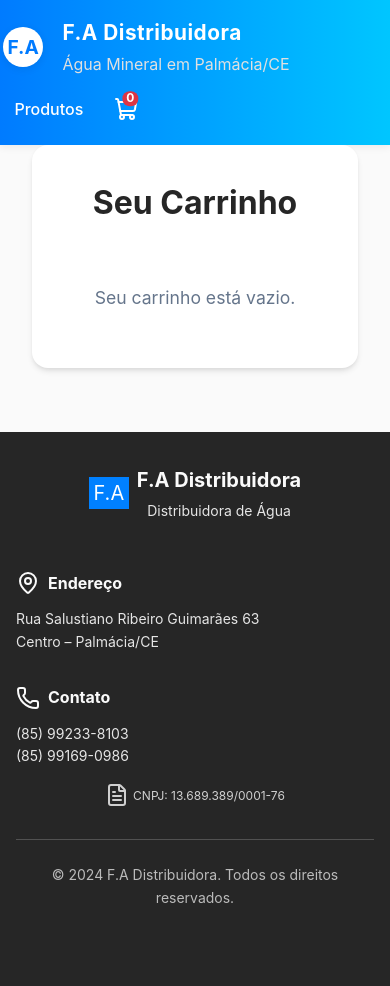
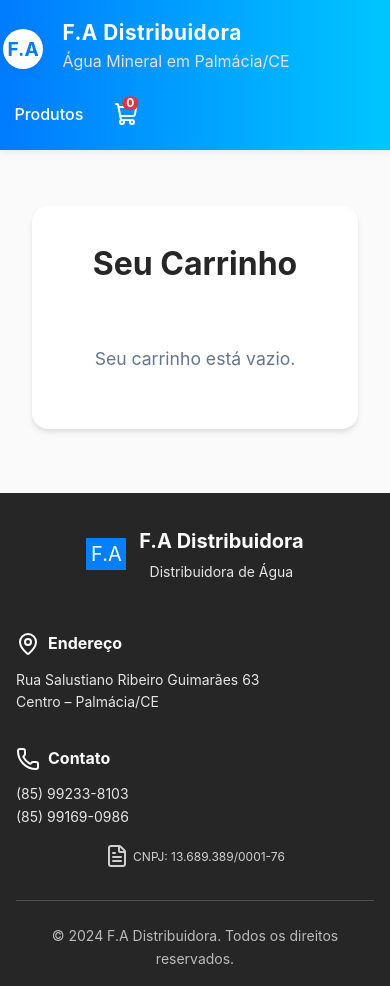
Before and after one commit to Kauanrodrigues01/delivery-agua, a Django app: page /cart/ in a window 390 px wide. Before the commit the page ends 903 px from the top, so only its background shows below. Run offline with Django 5.2, Linux system fonts and the light colour scheme; data comes from the database, SQL or seed files in the repository; data that the repository does not hold is empty.

Commit message:
style(base,cart): update base layout and improve cart responsiveness
- Refactor base.html for layout or style adjustments.
- Enhance cart/styles.css for better responsive

```diff
--- a/static/cart/styles.css
+++ b/static/cart/styles.css
@@ -59,6 +59,7 @@
     border-radius: var(--radius-lg);
     box-shadow: var(--shadow-card);
     padding: 2rem 2rem 1.5rem 2rem;
+    margin-top: 3.5rem;
 }
 
 .cart-section h2 {
--- a/templates/base.html
+++ b/templates/base.html
@@ -103,13 +103,13 @@
         .main-header h1 {
             font-size: 2rem;
             font-weight: 700;
-            margin-bottom: 0.2rem;
             letter-spacing: 0.5px;
         }
 
-        .main-header small {
+        .main-header p {
             font-size: 1rem;
             color: #e0e0e0;
+            margin-bottom: 0.5rem;
         }
 
         .main-header nav {
@@ -196,6 +196,8 @@
             color: var(--primary-foreground);
             font-size: 1.25rem;
             min-width: 2.5rem;
+            text-align: center;
+            margin-right: 0.3rem;
         }
 
         .footer-logo h3 {
@@ -335,7 +337,7 @@
                 <div class="logo-icon">F.A</div>
                 <div>
                     <h1 class="mb-0">F.A Distribuidora</h1>
-                    <small class="d-block">Água Mineral em Palmácia/CE</small>
+                    <p class="d-block">Água Mineral em Palmácia/CE</p>
                 </div>
             </div>
             <nav>
```
